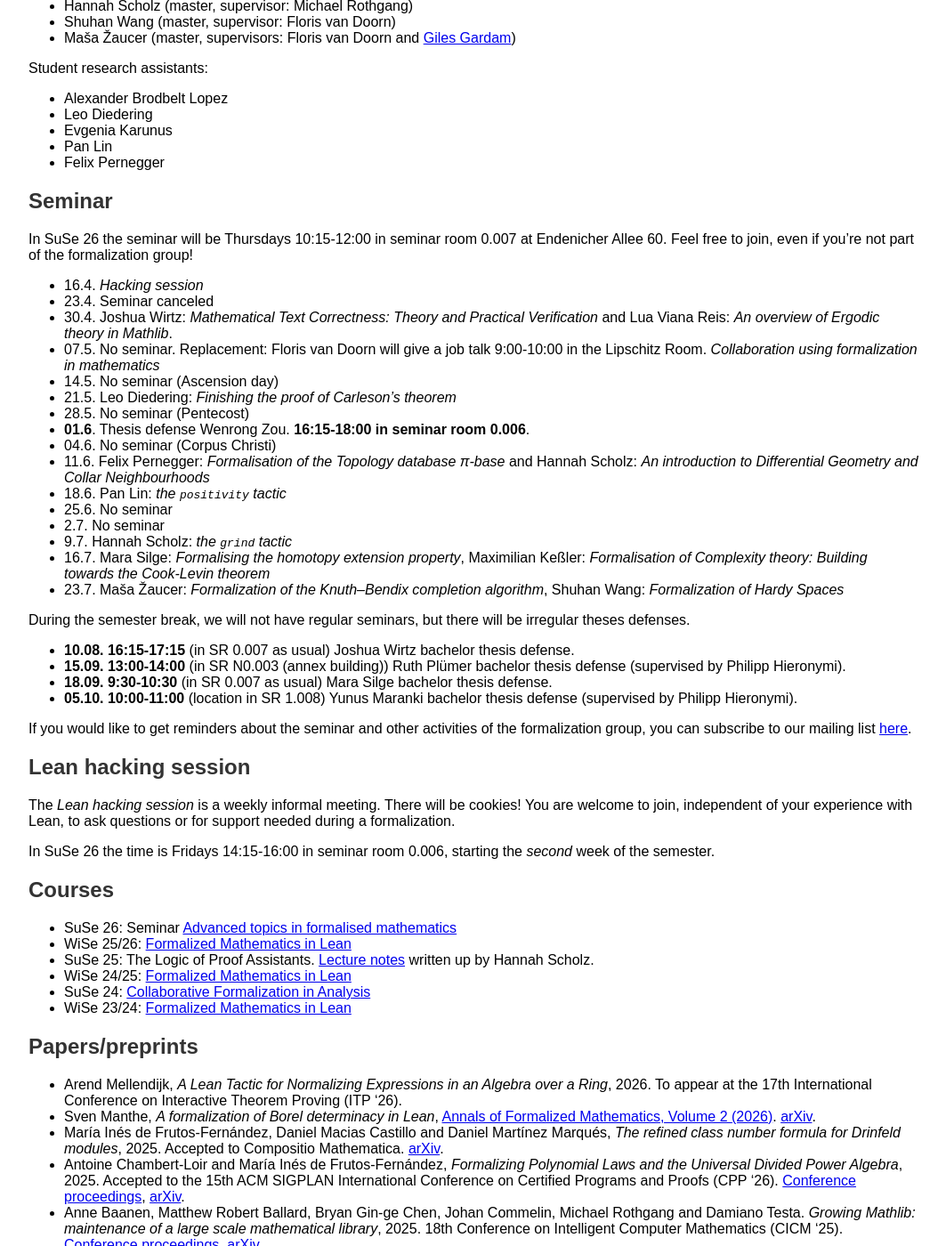
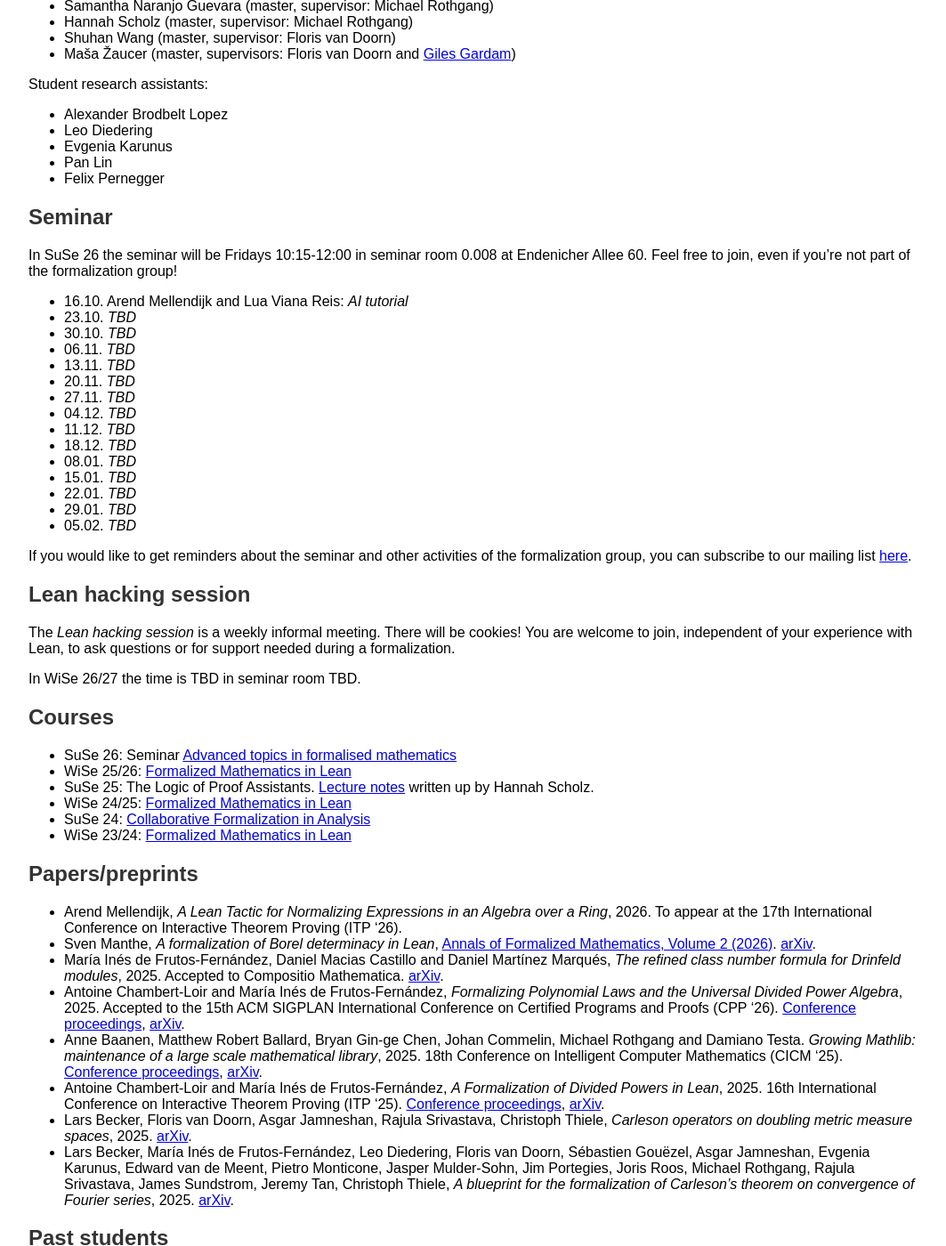
Before and after one commit to fpvandoorn/fpvandoorn.github.io, a Jekyll site: the page built from formalized-mathematics.md, in a window 1280 px wide and 1400 px high, scrolled down 652 px. Shown: the whole window at 89% size, without its empty margins (108-1171 px from the left). Built offline with Jekyll 4.4.1, drawn with Linux system fonts in a browser that asks for light colours; our own code applies the rules of GitHub Pages for plain Markdown files; some of the changed text lies outside the part shown.

Commit message:
update to new semester

```diff
--- a/formalized-mathematics.md
+++ b/formalized-mathematics.md
@@ -21,6 +21,7 @@ There is also a low-traffic private channel for Lean in Bonn on [Lean's Zulip Ch
 
 * [Floris van Doorn](index.md) (professor; area: formalization, analysis and logic)
 * [María Inés de Frutos-Fernández](https://mariainesdff.github.io/) (postdoc; area: formalization and algebraic number theory)
+* [Leo Mayer](https://github.com/leomayer1) (postdoc; area: formalization and algebraic geometry)
 * [Michael Rothgang](https://www.math.uni-bonn.de/people/rothgang/) (postdoc; area: formalization and symplectic geometry)
 * [Arend Mellendijk](https://github.com/amellendijk) (PhD student; area: formalization and analytic number theory)
 * [Lua Viana Reis](https://github.com/lua-vr) (PhD student; area: formalization and ergodic theory)
@@ -51,39 +52,34 @@ Student research assistants:
 
 ## Seminar
 
-In SuSe 26 the seminar will be Thursdays 10:15-12:00 in seminar room 0.007 at Endenicher Allee 60. Feel free to join, even if you're not part of the formalization group!
+In SuSe 26 the seminar will be Fridays 10:15-12:00 in seminar room 0.008 at Endenicher Allee 60. Feel free to join, even if you're not part of the formalization group!
 
-* 16.4. *Hacking session*
-* 23.4. Seminar canceled
-* 30.4. Joshua Wirtz: *Mathematical Text Correctness: Theory and Practical Verification* and Lua Viana Reis: *An overview of Ergodic theory in Mathlib*.
-* 07.5. No seminar. Replacement: Floris van Doorn will give a job talk 9:00-10:00 in the Lipschitz Room. *Collaboration using formalization in mathematics*
-* 14.5. No seminar (Ascension day)
-* 21.5. Leo Diedering: *Finishing the proof of Carleson's theorem*
-* 28.5. No seminar (Pentecost)
-* **01.6**. Thesis defense Wenrong Zou. **16:15-18:00 in seminar room 0.006**.
-* 04.6. No seminar (Corpus Christi)
-* 11.6. Felix Pernegger: *Formalisation of the Topology database π-base* and Hannah Scholz: *An introduction to Differential Geometry and Collar Neighbourhoods*
-* 18.6. Pan Lin: *the `positivity` tactic*
-* 25.6. No seminar
-* 2.7. No seminar
-* 9.7. Hannah Scholz: *the `grind` tactic*
-* 16.7. Mara Silge: *Formalising the homotopy extension property*, Maximilian Keßler: *Formalisation of Complexity theory: Building towards the Cook-Levin theorem*
-* 23.7. Maša Žaucer: *Formalization of the Knuth–Bendix completion algorithm*, Shuhan Wang: *Formalization of Hardy Spaces*
-
-During the semester break, we will not have regular seminars, but there will be irregular theses defenses.
-
-* **10.08. 16:15-17:15** (in SR 0.007 as usual) Joshua Wirtz bachelor thesis defense.
-* **15.09. 13:00-14:00** (in SR N0.003 (annex building)) Ruth Plümer bachelor thesis defense (supervised by Philipp Hieronymi).
-* **18.09. 9:30-10:30** (in SR 0.007 as usual) Mara Silge bachelor thesis defense.
-* **05.10. 10:00-11:00** (location in SR 1.008) Yunus Maranki bachelor thesis defense (supervised by Philipp Hieronymi).
+* 16.10. Arend Mellendijk and Lua Viana Reis: *AI tutorial* <!-- and discussion? -->
+* 23.10. *TBD*
+* 30.10. *TBD*
+* 06.11. *TBD*
+* 13.11. *TBD*
+* 20.11. *TBD*
+* 27.11. *TBD*
+* 04.12. *TBD*
+* 11.12. *TBD*
+* 18.12. *TBD*
+* 08.01. *TBD*
+* 15.01. *TBD*
+* 22.01. *TBD*
+* 29.01. *TBD*
+* 05.02. *TBD*
 
 If you would like to get reminders about the seminar and other activities of the formalization group, you can subscribe to our mailing list [here](https://listen.uni-bonn.de/wws/info/formal-math).
+
+<!-- 16.10. Lua & Arend: AI tutorial -->
 
 ## Lean hacking session
 
 The *Lean hacking session* is a weekly informal meeting. There will be cookies! You are welcome to join, independent of your experience with Lean, to ask questions or for support needed during a formalization.
 
-In SuSe 26 the time is Fridays 14:15-16:00 in seminar room 0.006, starting the *second* week of the semester.
+In WiSe 26/27 the time is TBD in seminar room TBD.
+<!-- , starting the *second* week of the semester. -->
 
 ## Courses
 
@@ -133,6 +129,35 @@ Bachelor students:
 
 
 ## Past seminar sessions
+
+### SuSe 26
+
+Time: Thursdays 10:15-12:00 in seminar room 0.007.
+
+* 16.4. *Hacking session*
+* 23.4. Seminar canceled
+* 30.4. Joshua Wirtz: *Mathematical Text Correctness: Theory and Practical Verification* and Lua Viana Reis: *An overview of Ergodic theory in Mathlib*.
+* 07.5. No seminar. Replacement: Floris van Doorn will give a job talk 9:00-10:00 in the Lipschitz Room. *Collaboration using formalization in mathematics*
+* 14.5. No seminar (Ascension day)
+* 21.5. Leo Diedering: *Finishing the proof of Carleson's theorem*
+* 28.5. No seminar (Pentecost)
+* **01.6**. Thesis defense Wenrong Zou. **16:15-18:00 in seminar room 0.006**.
+* 04.6. No seminar (Corpus Christi)
+* 11.6. Felix Pernegger: *Formalisation of the Topology database π-base* and Hannah Scholz: *An introduction to Differential Geometry and Collar Neighbourhoods*
+* 18.6. Pan Lin: *the `positivity` tactic*
+* 25.6. No seminar
+* 2.7. No seminar
+* 9.7. Hannah Scholz: *the `grind` tactic*
+* 16.7. Mara Silge: *Formalising the homotopy extension property*, Maximilian Keßler: *Formalisation of Complexity theory: Building towards the Cook-Levin theorem*
+* 23.7. Maša Žaucer: *Formalization of the Knuth–Bendix completion algorithm*, Shuhan Wang: *Formalization of Hardy Spaces*
+
+During the semester break, we will not have regular seminars, but there will be irregular theses defenses.
+
+* **10.08. 16:15-17:15** (in SR 0.007 as usual) Joshua Wirtz bachelor thesis defense.
+* **15.09. 13:00-14:00** (in SR N0.003 (annex building)) Ruth Plümer bachelor thesis defense (supervised by Philipp Hieronymi).
+* **18.09. 9:30-10:30** (in SR 0.007 as usual) Mara Silge bachelor thesis defense.
+* **05.10. 10:00-11:00** (location in SR 1.008) Yunus Maranki bachelor thesis defense (supervised by Philipp Hieronymi).
+
 
 ### WiSe 25/26
 
```
